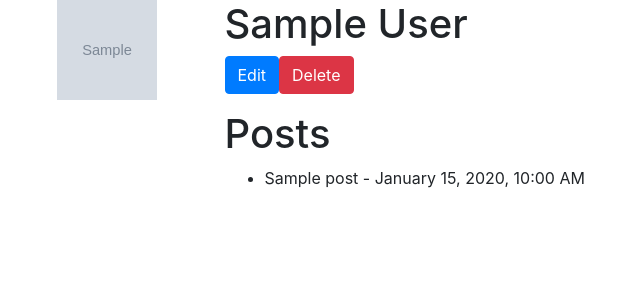
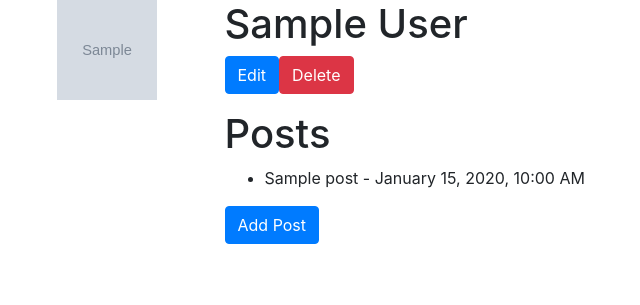
Before and after one commit to lawrencedovin/blogly, a Flask app: page /users/1 in a window 1280 px wide. Shown: the part 320-625 px from the top of the page, without its empty margins (263-903 px from the left). Run offline with Flask 2, Linux system fonts and the light colour scheme; tables that the repository leaves empty hold one stand-in row (values such as "Sample post"); grey boxes marked "Sample" are stand-in pictures; some libraries are stand-ins or nearby versions.

Commit message:
Updated add post button for user details

```diff
--- a/templates/details.html
+++ b/templates/details.html
@@ -1,4 +1,5 @@
-{% extends 'base.html' %} {% block title %}{{full_name}} Details{% endblock %}
+{% extends 'base.html' %}
+{% block title %} {{full_name}} Details {% endblock %}
 {% block content %}
 <div class="form-background-container justify-content-md-center">
   <div class="row">
@@ -29,9 +30,16 @@
             {% endfor %}
           </ul>
         </div>
-        <a type="button" href="/users/{{user.id}}/posts/new"></a>
+        <div class="col-md-12">
+          <a
+            class="btn btn-primary"
+            href="/users/{{user.id}}/posts/new"
+            role="button"
+            >Add Post</a
+          >
+        </div>
       </div>
     </div>
   </div>
-  {% endblock %}
 </div>
+{% endblock %}
```
